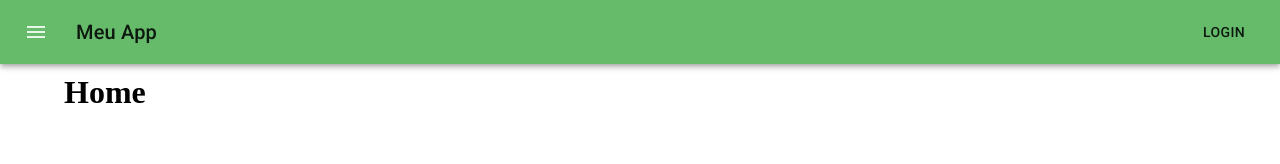
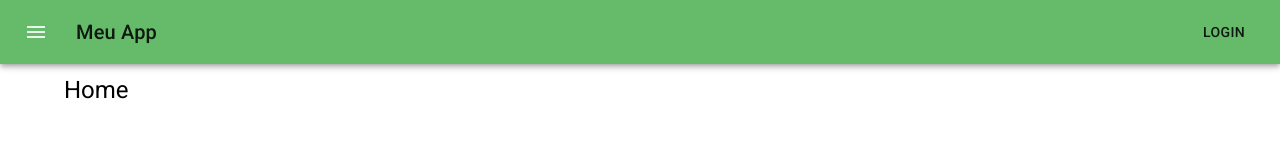
Before and after one commit to trsmrs/My-React-App-practice, a React (Create React App) app: page / in a window 1280 px wide. Shown: the top 164 px of the page. Built offline with nearby package versions, Linux system fonts and the light colour scheme.

Commit message:
inserindo topography para nomear rotas dinamicamente

```diff
--- a/src/App.js
+++ b/src/App.js
@@ -19,11 +19,12 @@ function App() {
     <TemplateDefault>
       <Router>
         <Routes>
-          <Route path='/customers' element={Page('Clientes',<Customers />)}>
 
-          </Route>
+          <Route path='/customers' element={Page('Clientes', Customers)}></Route>
+          <Route path='/' element={Page('Home', Home)}></Route>
 
-          <Route path='/' element={<Home />}></Route>
+
+
         </Routes>
       </Router>
     </TemplateDefault>
--- a/src/pages/Customers.js
+++ b/src/pages/Customers.js
@@ -4,46 +4,32 @@ import axios from 'axios'
 import Grid from '@mui/material/Unstable_Grid2';
 
 import CustomersCard from "../components/CustomerCard"
-import { Typography } from "@mui/material";
 
 
 const Customers = () => {
-
     const [customers, setCustomers] = useState([])
-
 
     useEffect(() => {
         axios.get('https://reqres.in/api/users')
             .then(response => {
                 const { data } = response.data
                 setCustomers(data)
-
             })
     }, [])
 
+    return (
 
-
-    return (
         <>
-            <Typography variant='h4' component="h2">
-               Clientes
-            </Typography>
-
             <Grid container
-            spacing={{ xs: 5, md: 4 }}
-            columns={{ xs: 2, sm: 4, md: 6 }}
-            margin= '10px'
-            display='flex'
-            justifyContent="center"
-            alignItems='center'
-
-            >
+                spacing={{ xs: 5, md: 4 }}
+                columns={{ xs: 2, sm: 4, md: 6 }}
+                margin='10px'
+                display='flex'
+                justifyContent="center"
+                alignItems='center'>
 
                 {
-
                     customers.map(item => (
-
-
                         <Grid xs={2}>
                             <CustomersCard
                                 name={item.first_name}
@@ -51,7 +37,6 @@ const Customers = () => {
                                 email={item.email}
                                 avatar={item.avatar}
                             />
-
                         </Grid>
                     ))
                 }
--- a/src/pages/Home.js
+++ b/src/pages/Home.js
@@ -5,7 +5,7 @@ const Home = () =>{
     return (
         <>
 
-        <h1>Home</h1>
+
         </>
 
     )
--- a/src/templates/Page.js
+++ b/src/templates/Page.js
@@ -14,7 +14,7 @@ const Page = ( title, Component ) => {
     const classes = useStyles()
     return (
         <div>
-           <Typography variant='h1' component='h2'>
+           <Typography variant='h5' component='h2'>
                 {title}
             </Typography>
             <Component />
```
